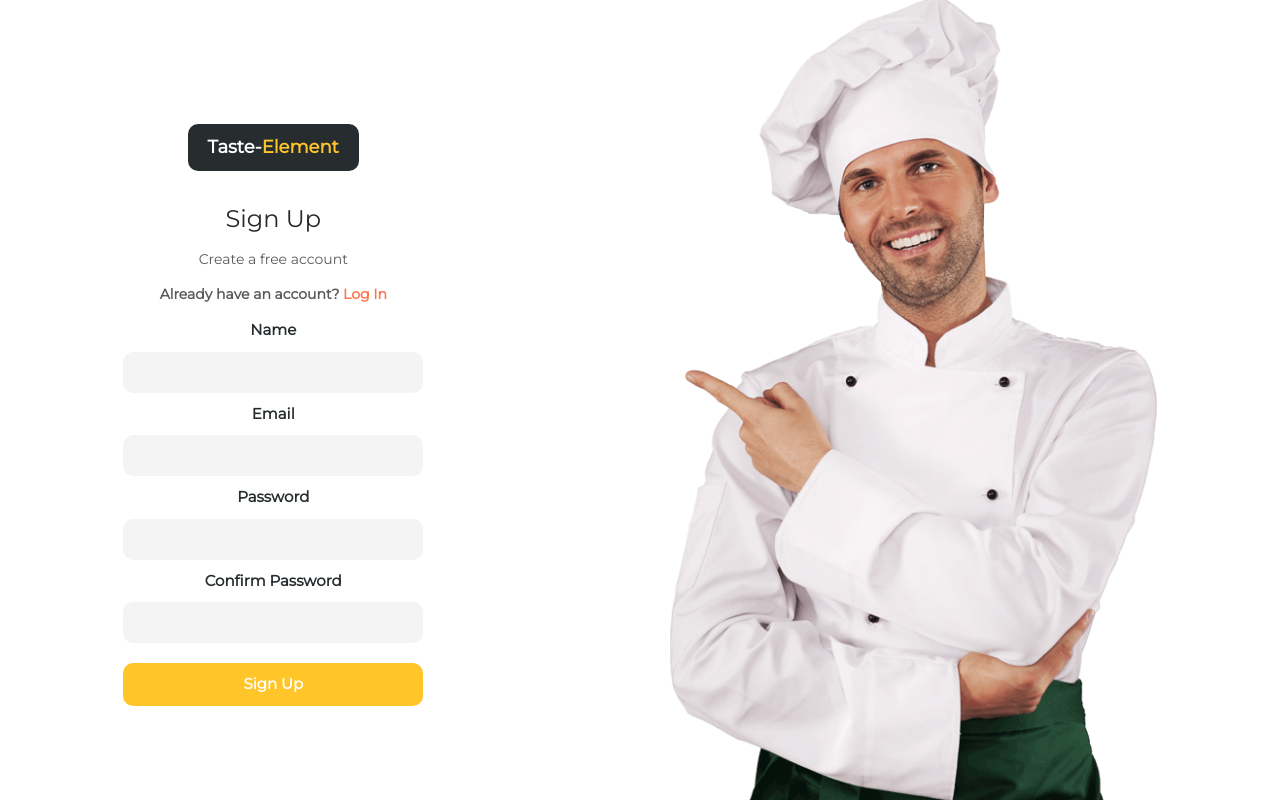
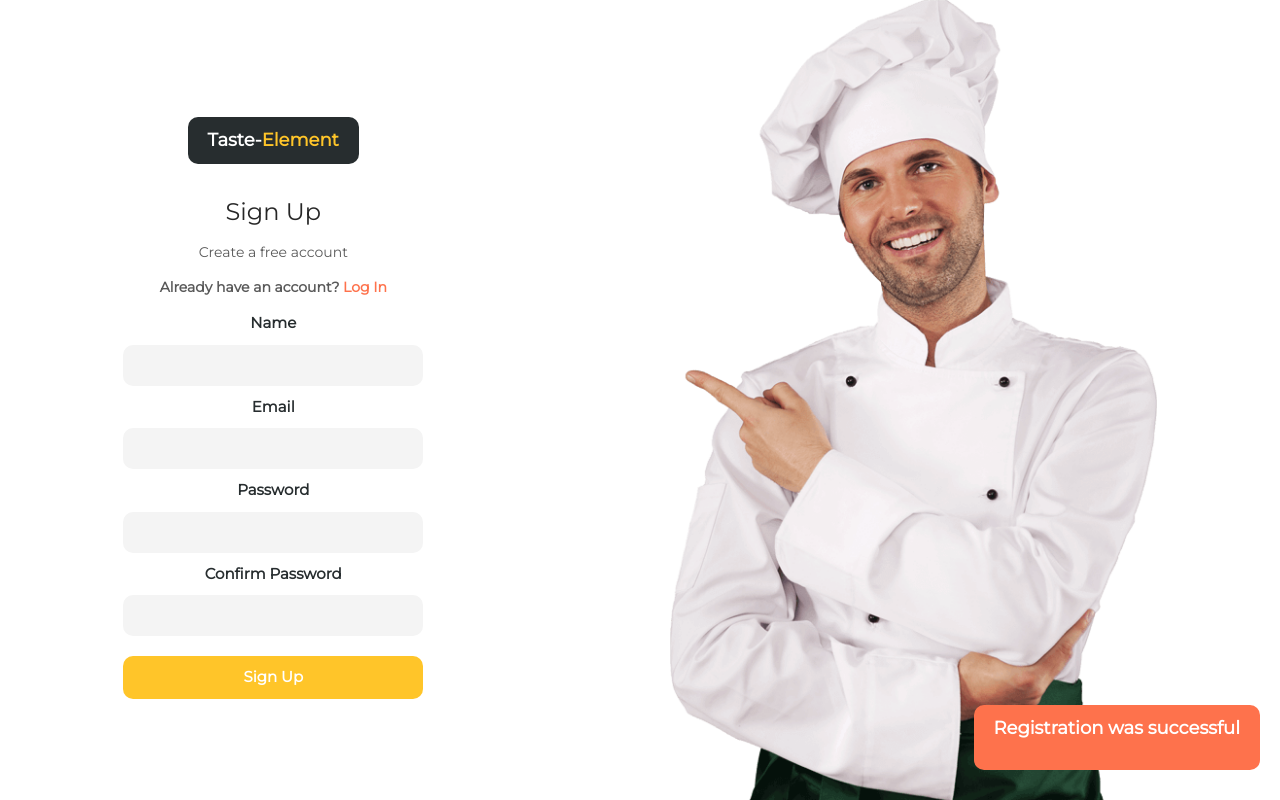
Before and after one commit to Big-Pabby/Taste-Element, a Nuxt app: page /register in a window 1280 px wide. Built offline with nearby package versions, Linux system fonts and the light colour scheme.

Commit message:
alert notification component plus backend server

```diff
--- /dev/null
+++ b/components/Alert.vue
@@ -0,0 +1,28 @@
+<template>
+  <div class="alert">
+    <p>Registration was successful</p>
+  </div>
+</template>
+
+<script>
+export default {
+
+}
+</script>
+
+<style scoped>
+    .alert {
+        position: absolute;
+        display: flex;
+        align-items: center;
+        text-align: center;
+        bottom: 30px;
+        right: 20px;
+        color: #fff;
+        background: var(--color-bg-primary);
+        padding: 10px 20px;
+        border-radius: 10px;
+        font-weight: bold;
+        font-size: 18px
+    }
+</style>
--- a/pages/register.vue
+++ b/pages/register.vue
@@ -1,5 +1,6 @@
 <template>
   <div class="SignUp">
+    <Alert />
     <div class="signup-flex">
       <div class="signup-left">
         <div class="signUp-header">
@@ -9,24 +10,25 @@
           <p class="login">Already have an account? <nuxt-link to="/login" class="link-color">Log In</nuxt-link></p>
         </div>
 
-        <form action="">
+        <form @submit.prevent="onRegister">
           <div class="input-field">
             <label for="name">Name</label>
-            <input type="text" name="name" required>
+            <input type="text" name="name" v-model="inputName" required>
           </div>
           <div class="input-field">
             <label for="email">Email</label>
-            <input type="email" name="email" required>
+            <input type="email" name="email" v-model="inputEmail" required>
           </div>
           <div class="input-field">
             <label for="password">Password</label>
-            <input type="password" name="password" required>
+            <input type="password" name="password" v-model="inputPassword" required>
           </div>
           <div class="input-field">
             <label for="confirmPassword">Confirm Password</label>
-            <input type="password" name="confirmPassword" required>
+            <input type="password" name="confirmPassword" v-model="confirmPassword" required>
           </div>
           <input class="signup-btn" type="submit" value="Sign Up">
+          <p>{{msg}}</p>
         </form>
       </div>
 
@@ -41,6 +43,46 @@
 <script>
 export default {
     name: 'register',
+    data() {
+        return {
+            inputName: "",
+            inputEmail: "",
+            inputPassword: "",
+            confirmPassword: "",
+            msg: ""
+        }
+    },
+
+    methods: {
+        async onRegister() {
+            if(this.inputPassword === this.confirmPassword) {
+                const res = await fetch('http://localhost:3001/register', {
+                    method: 'post',
+                    headers: {'Content-Type': 'application/json'},
+                    body: JSON.stringify({
+                        name: this.inputName,
+                        email: this.inputEmail,
+                        password: this.inputPassword
+                    })
+                })
+                const user = res.json();
+                if(user) {
+                  this.msg = "Registration was a success"
+                  setTimeout(() => {
+                      this.msg = ""
+                  }, 5000)
+                  this.$router.push({ path: '/login'})
+                }
+
+            } else {
+                this.msg = "Invalid Password"
+               setTimeout(() => {
+                   this.msg = ""
+               }, 5000)
+
+            }
+        }
+    },
 }
 </script>
 
```
